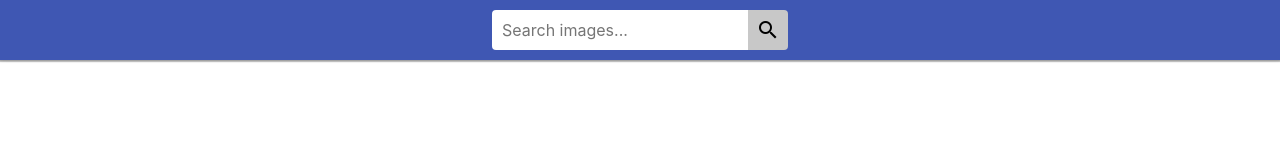
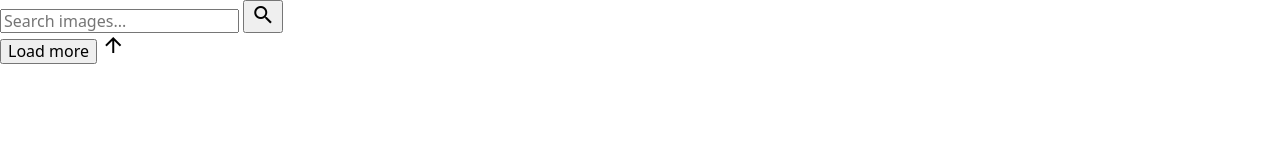
Before and after one commit to Angori4/goit-js-hw-11, a website built with Parcel: page src/index.html in a window 1280 px wide. Built offline with nearby package versions, Linux system fonts and the light colour scheme.

Commit message:
add file

```diff
--- a/src/index.html
+++ b/src/index.html
@@ -38,6 +38,6 @@
       >
     </div>
 
-    <script src="index.js"></script>
+
   </body>
 </html>
--- a/src/index.js
+++ b/src/index.js
@@ -1,4 +1,4 @@
-import './css/styles.css'
+
 import { fetchImages } from './js/fetch-images'
 import { renderGallery } from './js/render-gallery'
 import { onScroll, onToTopBtn } from './js/scroll'
```
